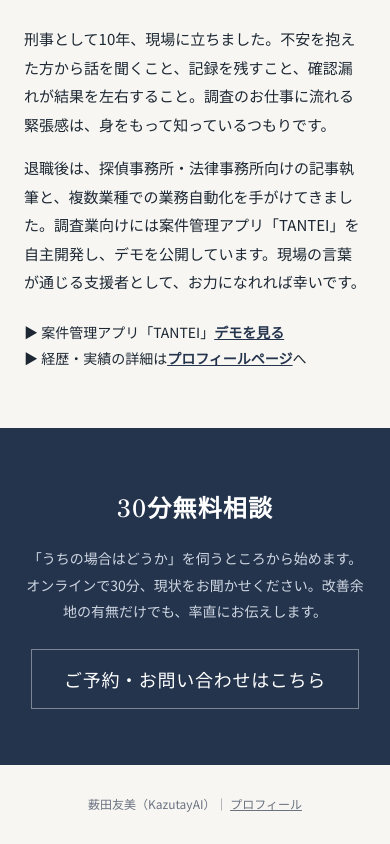
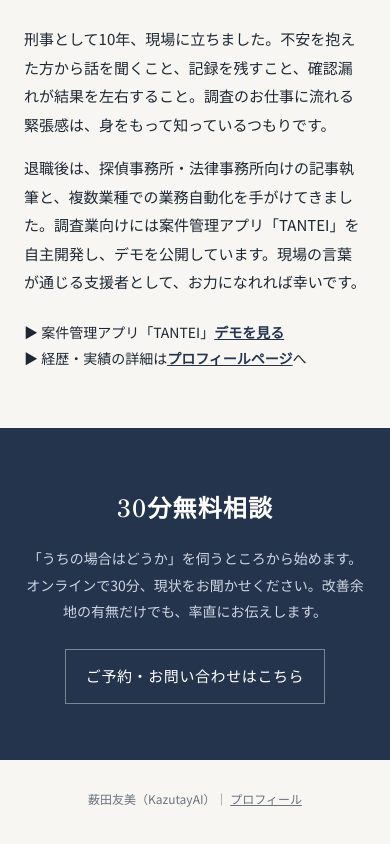
Before and after one commit to yabuta16/profile-page, a plain HTML site: page tantei.html in a window 390 px wide. Shown: the part 5472-6316 px from the top of the page. Drawn offline with Linux system fonts and the light colour scheme.

Commit message:
Fix mobile line-wrap on the tantei.html contact button
At 375px width, "ご予約・お問い合わせはこちら" wrapped mid-word
("こち" / "ら"). Reduced font-size/padding and set nowrap for the
mobile breakpoint so it stays on one line.

```diff
--- a/tantei.html
+++ b/tantei.html
@@ -290,6 +290,7 @@
     }
     h1 { font-size: 24px; }
     .item .meta { gap: 12px; }
+    .mail { font-size: 15px; padding: 12px 20px; white-space: nowrap; }
   }
 
   @media (prefers-reduced-motion: no-preference) {
```
